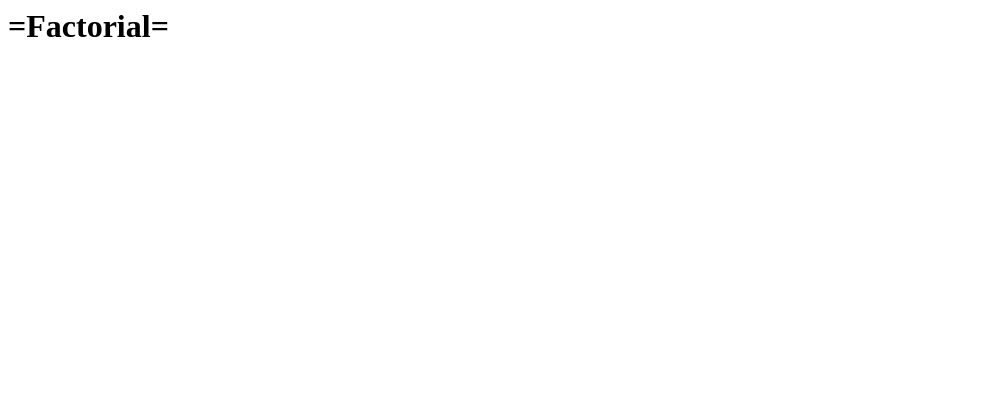
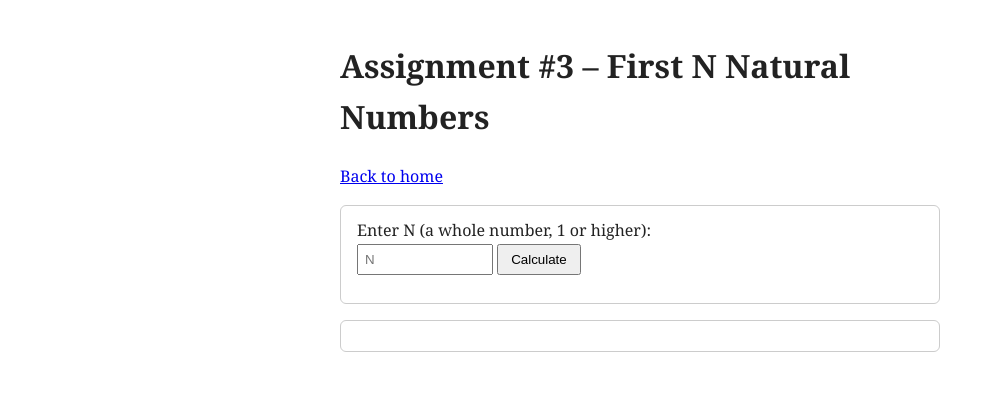
Before and after one commit to jdelfin08/cs1130-computing, a plain HTML site: page assignment3.html in a window 1280 px wide. Shown: the whole page, without its empty margins (0-994 px from the left). Drawn offline with Linux system fonts and the light colour scheme.

Commit message:
Factorial

```diff
--- a/assignment3.html
+++ b/assignment3.html
@@ -1 +1,85 @@
-<h1>=Factorial=</h1>
+<!DOCTYPE html>
+<html lang="en">
+<head>
+  <meta charset="UTF-8">
+  <meta name="viewport" content="width=device-width, initial-scale=1">
+  <title>Assignment #3 – Factorial, Sum and Average</title>
+  <style>
+    body { font-family: Georgia, serif; max-width: 600px; margin: 40px auto; padding: 0 16px; color: #222; line-height: 1.6; }
+    .box { border: 1px solid #ccc; border-radius: 6px; padding: 12px 16px; margin: 16px 0; }
+    input { padding: 6px; width: 120px; }
+    button { padding: 6px 12px; cursor: pointer; }
+    .result { font-weight: bold; color: #1f4e78; margin: 6px 0; }
+    .error { color: #b00020; font-weight: bold; }
+  </style>
+</head>
+<body>
+  <h1>Assignment #3 – First N Natural Numbers</h1>
+  <p><a href="index.html">Back to home</a></p>
+
+  <div class="box">
+    <label for="n">Enter N (a whole number, 1 or higher):</label><br>
+    <input type="number" id="n" placeholder="N">
+    <button onclick="calculate()">Calculate</button>
+    <p class="error" id="error"></p>
+  </div>
+
+  <div class="box">
+    <p class="result" id="factorialResult"></p>
+    <p class="result" id="sumResult"></p>
+    <p class="result" id="averageResult"></p>
+  </div>
+
+  <script>
+    function calculate() {
+
+      document.getElementById("error").innerHTML = "";
+      document.getElementById("factorialResult").innerHTML = "";
+      document.getElementById("sumResult").innerHTML = "";
+      document.getElementById("averageResult").innerHTML = "";
+
+      // 1. Read and check the input
+      var text = document.getElementById("n").value;
+      var n = parseFloat(text);
+      if (text === "" || isNaN(n) || n < 1 || n !== Math.floor(n)) {
+        document.getElementById("error").innerHTML = "Please enter a whole number that is 1 or higher.";
+        return;
+      }
+
+
+      if (n <= 20) {
+        var factorial = 1;
+        var i = 1;
+        while (i <= n) {
+          factorial = factorial * i;
+          i = i + 1;
+        }
+        document.getElementById("factorialResult").innerHTML =
+          "Factorial of " + n + " = " + factorial.toLocaleString();
+      } else {
+        document.getElementById("factorialResult").innerHTML =
+          "Factorial: N is too big to show exactly (use 20 or less).";
+      }
+
+
+      var sum = 0;
+      var j = 1;
+      do {
+        sum = sum + j;
+        j = j + 1;
+      } while (j <= n);
+      document.getElementById("sumResult").innerHTML =
+        "Sum of the first " + n + " natural numbers = " + sum.toLocaleString();
+
+
+      var total = 0;
+      for (var k = 1; k <= n; k++) {
+        total = total + k;
+      }
+      var average = total / n;
+      document.getElementById("averageResult").innerHTML =
+        "Average of the first " + n + " natural numbers = " + average.toFixed(2);
+    }
+  </script>
+</body>
+</html>
```
